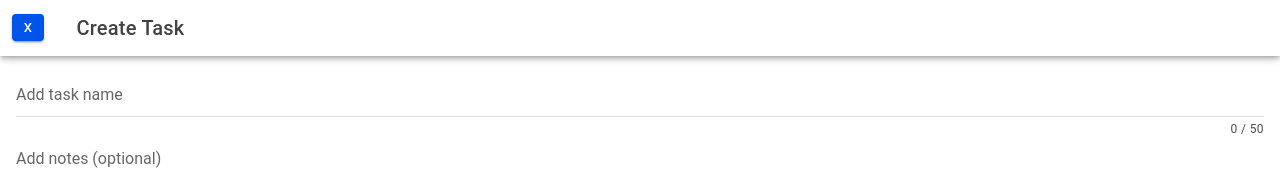
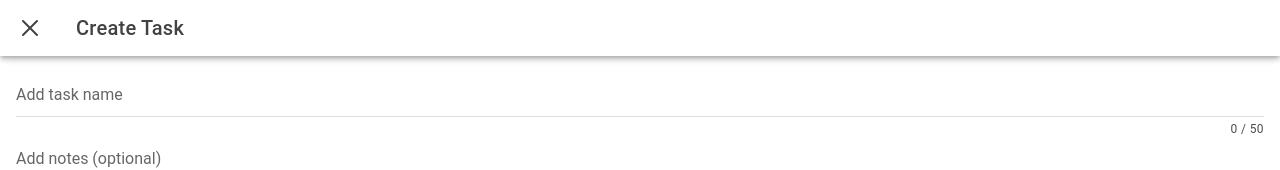
Before and after one commit to carmendyck/cse210-team7, a React (Vite) app in the folder frontend/: page /createtask in a window 1280 px wide. Shown: the top 170 px of the page. Built offline with nearby package versions, Linux system fonts and the light colour scheme; sample sign-in values are in the browser's storage.

Commit message:
Put Back and Edit buttons in page header, updated button css

```diff
--- a/frontend/src/pages/CreateTask.tsx
+++ b/frontend/src/pages/CreateTask.tsx
@@ -27,7 +27,10 @@ import {
   IonSelectOption,
   IonButtons,
   IonText,
+  IonBackButton,
+  IonIcon,
 } from "@ionic/react";
+import { closeOutline } from 'ionicons/icons';
 
 import { NewTask, CurrentTask } from '../interfaces/TaskInterface';
 import { Course } from '../interfaces/CourseInterface';
@@ -283,12 +286,11 @@ const TaskForm: React.FC<TaskFormProps> = ({ mode, prevTaskData, onSubmit }) =>
     <IonPage>
       <IonHeader>
         <IonToolbar>
-          <IonButton
-            slot="start"
-            size="small"
-            style={{ paddingLeft: '10px', paddingRight: '10px' }}
-            onClick={handleBack}>X
-          </IonButton>
+          <IonButtons slot="start">
+            <IonButton slot="start" onClick={handleBack}>
+              <IonIcon icon={closeOutline} size="large"></IonIcon>
+            </IonButton>
+          </IonButtons>
           <IonTitle>{mode === "create" ? "Create" : "Edit"} Task</IonTitle>
         </IonToolbar>
       </IonHeader>
--- a/frontend/src/pages/ViewTask.css
+++ b/frontend/src/pages/ViewTask.css
@@ -1,10 +1,5 @@
-.nav-button-container {
-  position: relative;
-  width: 100%;
-}
-
 .back-button {
-    position: absolute;
+    /* position: absolute; */
     top: 10px;
     left: 10px;
     width: 30px;
@@ -20,15 +15,18 @@
 }
 
 .edit-button {
-  position: absolute;
+  /* position: absolute; */
   top: 10px;
   right: 10px;
-  padding: 5px 15px;
+  /* padding: 5px 15px; */
+  display: flex;
+  /* border-radius: 10%;
+  border: 1px solid; */
 }
 
-.content-wrapper {
-    padding-top: 55px; /* Adjust this value as needed to create space for the back button */
-}
+/* .content-wrapper {
+    padding-top: 1%; /* Adjust this value as needed to create space for the back button
+} */
 
 .task-name h1 {
     font-size: 1.5em;
--- a/frontend/src/pages/ViewTask.tsx
+++ b/frontend/src/pages/ViewTask.tsx
@@ -1,5 +1,5 @@
 import React, { useState, useEffect } from 'react';
-import { IonButton, IonContent, IonPage, IonTitle, IonToolbar, IonText, IonItemDivider, IonSpinner, IonModal, IonItem, IonLabel, IonInput } from "@ionic/react";
+import { IonButton, IonButtons, IonContent, IonPage, IonTitle, IonToolbar, IonText, IonItemDivider, IonSpinner, IonModal, IonItem, IonLabel, IonInput, IonHeader } from "@ionic/react";
 import { useHistory } from "react-router-dom";
 import { useLocation } from "react-router-dom";
 import './ViewTask.css'; // Import the CSS file
@@ -285,20 +285,23 @@ const ViewTask: React.FC<ViewTaskProps> = ({params}) => {
 
   return (
     <IonPage key={forceUpdate}>
+      <IonHeader>
         <IonToolbar>
-        <IonTitle>View Task</IonTitle>
-      </IonToolbar>
-      <IonContent className="ion-padding">
             {/* Back button always renders */}
-        <div className="nav-button-container">
+            <IonButtons slot="start">
               <IonButton className="back-button" onClick={handleBack}>
                   &#8592; {/* Unicode for left arrow */}
               </IonButton>
+            </IonButtons>
+            <IonTitle>View Task</IonTitle>
+            <IonButtons slot="end">
               <IonButton className="edit-button" onClick={handleEdit}>
                 Edit
               </IonButton>
-        </div>
-
+            </IonButtons>
+        </IonToolbar>
+      </IonHeader>
+      <IonContent className="ion-padding">
         {/* Show loading state */}
         {loading ? (
           <IonText>Loading task...</IonText>
```
Lines whose indentation alone changed are shown as unchanged.
